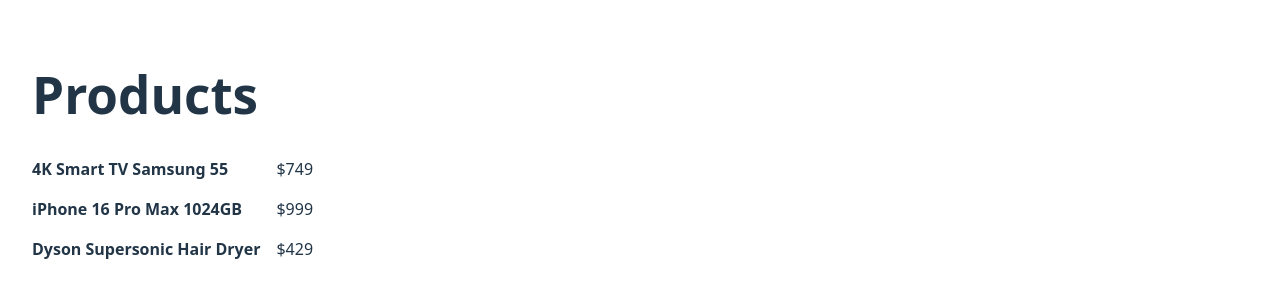
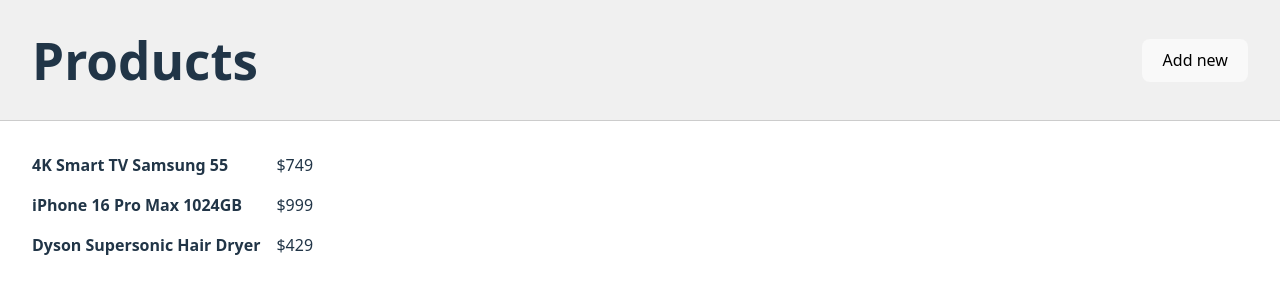
Before and after one commit to alinanigman/rs-server-requests-lessons, a React (Vite) app: page / in a window 1280 px wide. Shown: the top 300 px of the page. Built offline with nearby package versions, Linux system fonts and the light colour scheme; data requests are answered from the project's data file.

Commit message:
feat: add header + styles

```diff
--- a/src/App.jsx
+++ b/src/App.jsx
@@ -19,7 +19,10 @@
   }, []);
   return (
     <div className={styles.App}>
-      <h1>Products</h1>
+      <div className={styles.header}>
+        <h1>Products</h1>
+        <button>Add new</button>
+      </div>
       <div className={styles.list}>
         {isLoading ? (
           <div className={styles.loader}></div>
--- a/src/App.module.css
+++ b/src/App.module.css
@@ -6,7 +6,18 @@
     justify-content: start;
 }
 
+.header {
+    padding: 2em;
+    width: 100%;
+    display: flex;
+    align-items: center;
+    justify-content: space-between;
+    background-color: #f0f0f0;
+    border-bottom: 1px solid #ccc;
+}
+
 .list {
+    padding: 2em;
     display: grid;
     grid-template-columns: repeat(2, 1fr);
     gap: 1rem;
--- a/src/index.css
+++ b/src/index.css
@@ -1,3 +1,8 @@
+* {
+  box-sizing: border-box;
+  margin: 0;
+  padding: 0;
+}
 :root {
   font-family: system-ui, Avenir, Helvetica, Arial, sans-serif;
   line-height: 1.5;
@@ -17,7 +22,6 @@
   width: 100%;
   max-width: 1280px;
   margin: 0 auto;
-  padding: 2rem;
 }
 
 a {
```
